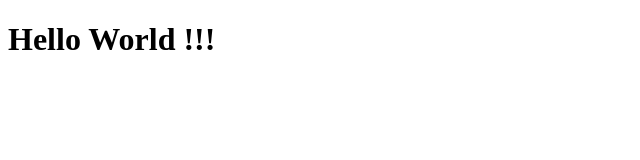
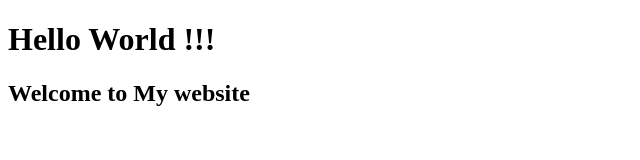
Before and after one commit to Agatha009/Test-git, a plain HTML site: page Index.html in a window 1280 px wide. Shown: the whole page, without its empty margins (0-640 px from the left). Drawn offline with Linux system fonts and the light colour scheme.

Commit message:
update 1
add welcome message

```diff
--- a/Index.html
+++ b/Index.html
@@ -5,4 +5,5 @@
 </head>
 <body>
     <h1>Hello World !!!</h1>
+    <h2>Welcome to My website</h2>
 </body>
```
